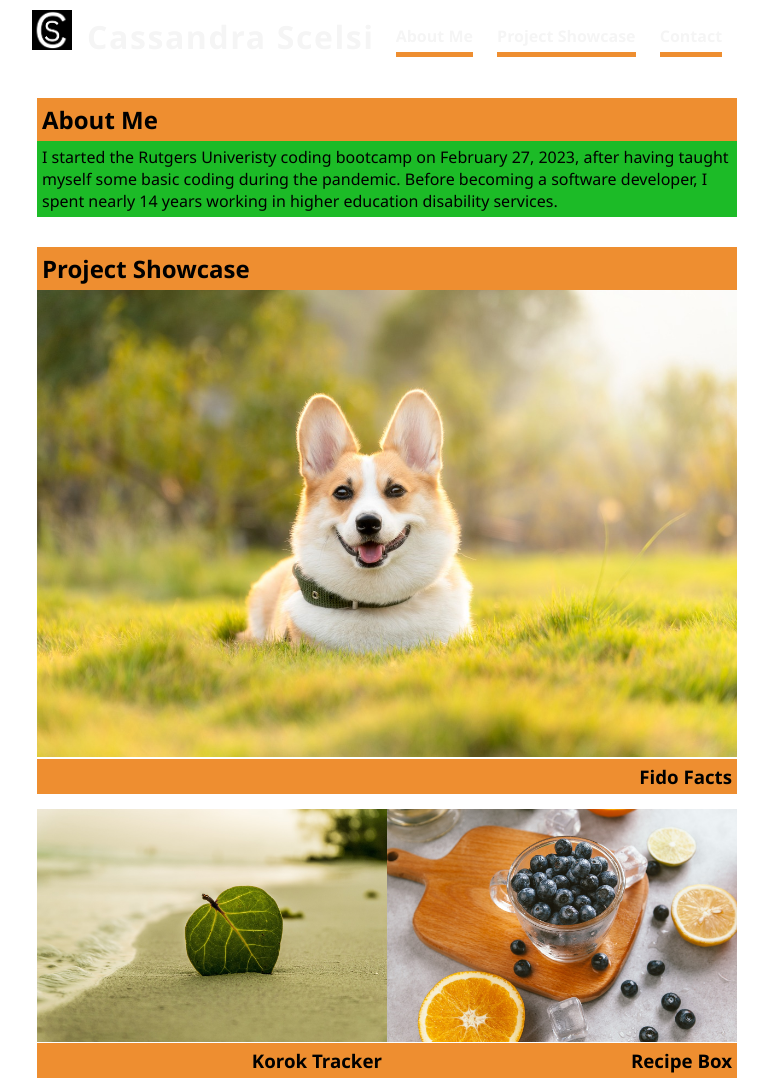
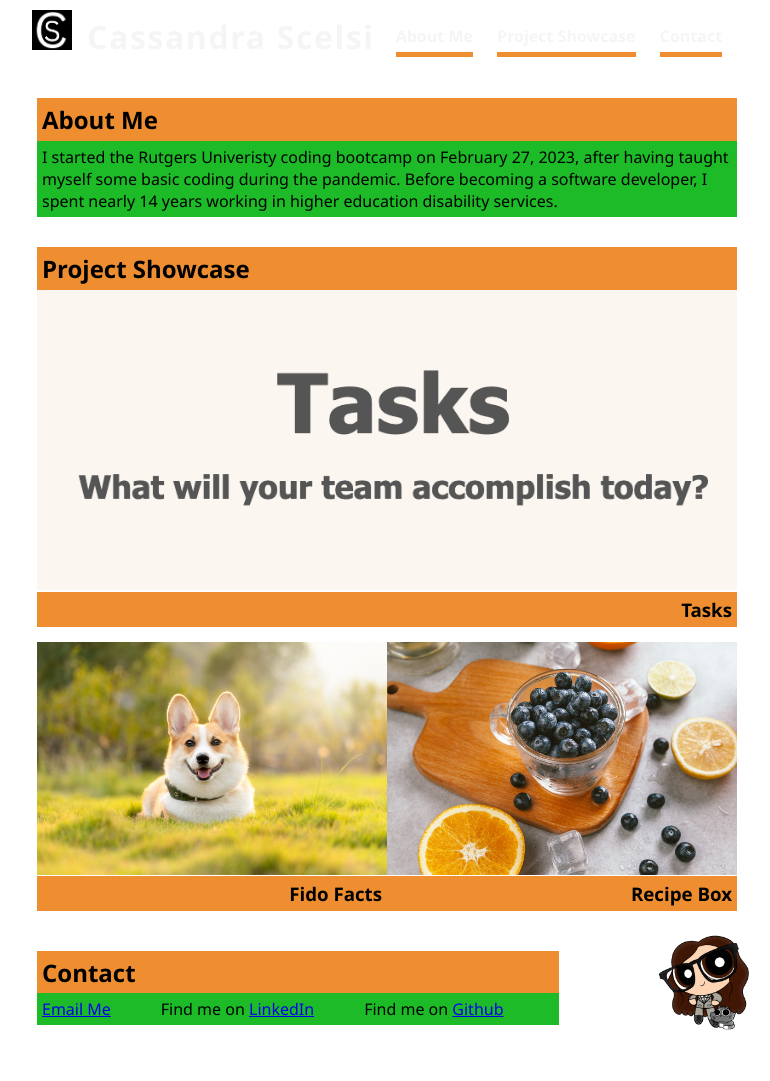
Before and after one commit to scelsic2/professional-portfolio, a plain HTML site: page index.html in a window 1280 px wide. Shown: the top 1081 px of the page, without its empty margins (253-1023 px from the left). After the commit the page ends 1040 px from the top, so only its background shows below. Drawn offline with Linux system fonts and the light colour scheme.

Commit message:
added project 2

```diff
--- a/index.html
+++ b/index.html
@@ -53,10 +53,10 @@
          </div>
         <div class="main-project-image-div">
             <!--Make an image a link: HTML Image Link. (n.d.). HTML.am. Retrieved March 6, 2023, from https://www.html.am/html-codes/links/html-image-link.cfm-->
-            <a href="https://scelsic2.github.io/fido-facts/"><img src="./assets/images/dog.jpg" id="main-project" alt="A dog laying down in the grass."></a>
+            <a href="https://stark-earth-85289.herokuapp.com/"><img src="./assets/images/s1.png" id="main-project" alt="homepage of Task web app"></a>
         </div>
         <div class="main-project-title-div">
-            <h3>Fido Facts</h3>
+            <h3>Tasks</h3>
         </div>
         <div class="project-description-div">
 
@@ -84,10 +84,10 @@
         <div class="other-projects-div">
             <div class="other-image-title">
                 <div class="project-image-div">
-                    <a href=" "><img src="./assets/images/korok.jpg" class ="other-image" alt="A leaf lying on the becah with the water in the background."></a>
+                    <a href="https://scelsic2.github.io/fido-facts/"><img src="./assets/images/dog.jpg" class ="other-image" alt="A dog laying down in the grass.."></a>
                 </div>
                 <div class="project-title-div">
-                    <h3>Korok Tracker</h3>
+                    <h3>Fido Facts</h3>
                 </div>
             </div>
             <!-- <div class="other-project-description-div">
```
Also changed, not shown: assets/images/s1.png (added), 1 other file.
